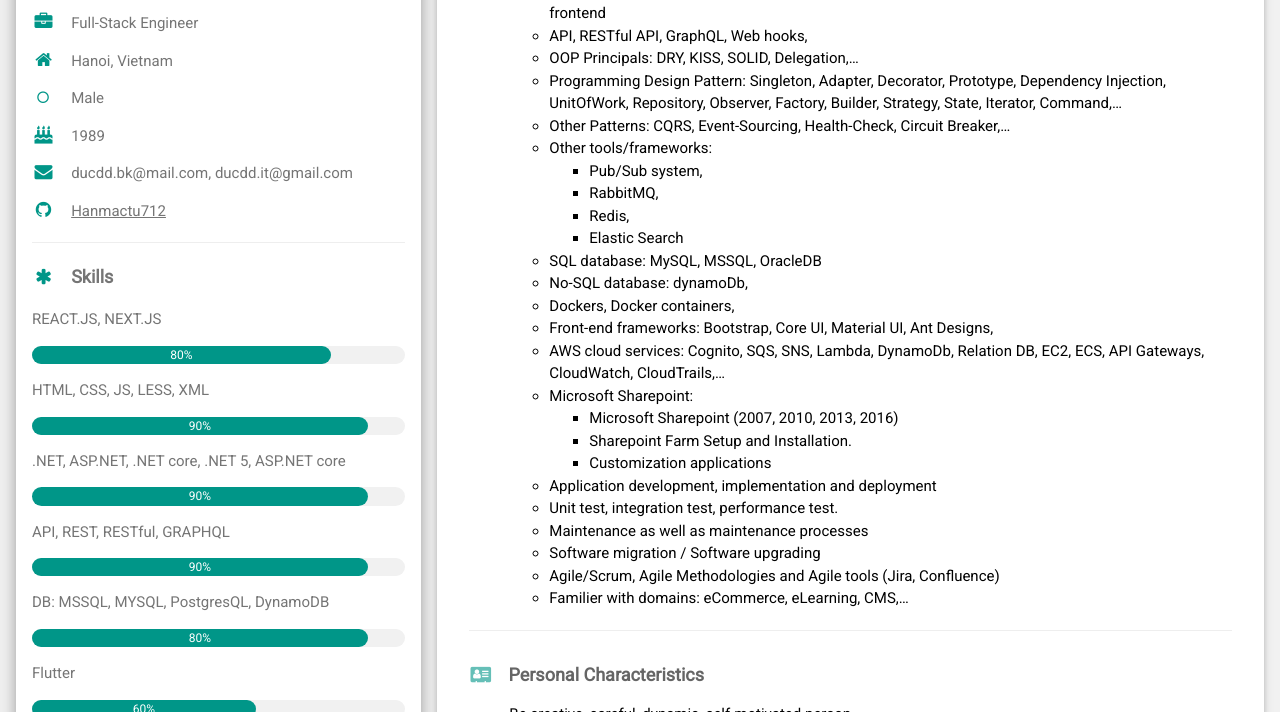
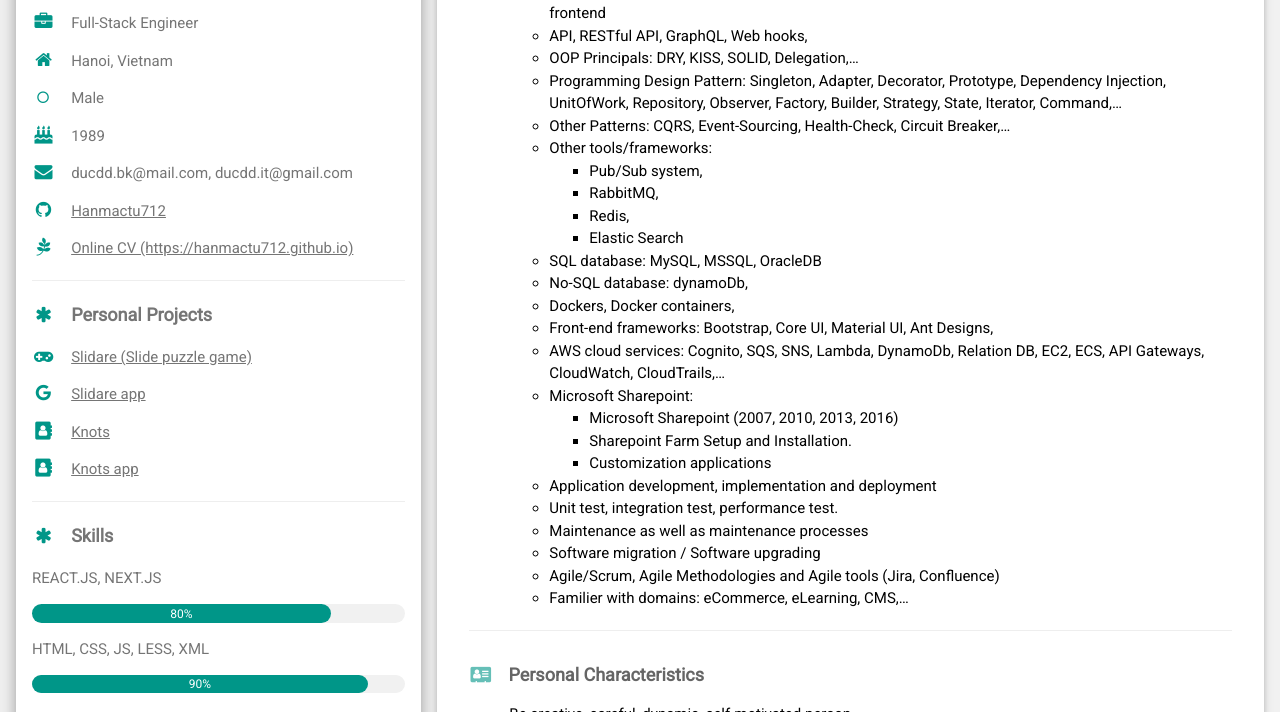
Before and after one commit to Hanmactu712/ducdang.github.io, a plain HTML site: page index.html in a window 1280 px wide. Shown: the part 388-1100 px from the top of the page. Drawn offline with nearby package versions, Linux system fonts and the light colour scheme.

Commit message:
update cv

```diff
--- a/index.html
+++ b/index.html
@@ -58,8 +58,25 @@
                         <p><i class="fa fa-envelope fa-fw w3-margin-right w3-large w3-text-teal"></i>ducdd.bk@mail.com,
                             ducdd.it@gmail.com</p>
                         <p><i class="fa fa-github fa-fw w3-margin-right w3-large w3-text-teal"></i><a href="https://github.com/Hanmactu712">Hanmactu712</a></p>
+                        <p><i class="fa fa-pagelines fa-fw w3-margin-right w3-large w3-text-teal"></i><a href="https://hanmactu712.github.io">Online CV
+                                (https://hanmactu712.github.io)</a>
+                        </p>
                         <!-- <p><i class="fa fa-phone fa-fw w3-margin-right w3-large w3-text-teal"></i>+84984689986</p> -->
                         <hr>
+
+                        <p class="w3-large"><b><i class="fa fa-asterisk fa-fw w3-margin-right w3-text-teal"></i>Personal Projects</b></p>
+                        <p><i class="fa fa-gamepad fa-fw w3-margin-right w3-large w3-text-teal"></i><a href="https://slidare.ducdang.dev">Slidare (Slide
+                                puzzle game)</a>
+                        <p><i class="fa fa-google fa-fw w3-margin-right w3-large w3-text-teal"></i><a
+                                href="https://play.google.com/store/apps/details?id=com.ducdd.slidare">Slidare app</a>
+                        </p>
+                        <p><i class="fa fa-address-book fa-fw w3-margin-right w3-large w3-text-teal"></i><a href="https://ducdang.dev">Knots</a>
+                        </p>
+                        <p><i class="fa fa-address-book fa-fw w3-margin-right w3-large w3-text-teal"></i><a
+                                href="https://play.google.com/store/apps/details?id=com.ducdd.knots">Knots app</a>
+                        </p>
+                        <hr>
+
 
                         <p class="w3-large"><b><i class="fa fa-asterisk fa-fw w3-margin-right w3-text-teal"></i>Skills</b></p>
                         <p>REACT.JS, NEXT.JS</p>
```
